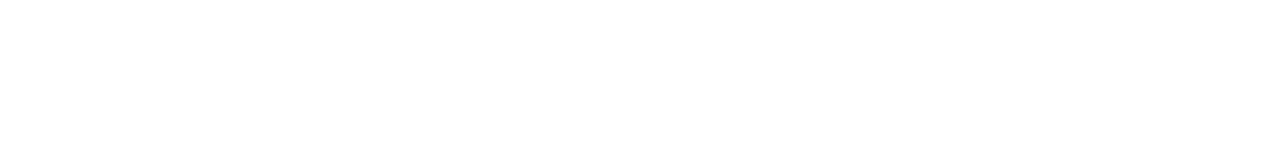
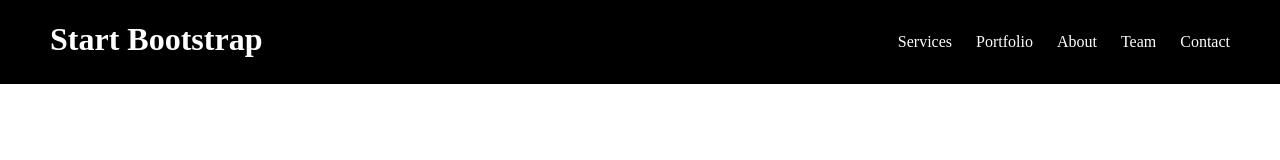
Before and after one commit to andela-ooshodi/staticpages, a plain HTML site: page index.html in a window 1280 px wide. Drawn offline with Linux system fonts and the light colour scheme.

Commit message:
Creating the layout of the navbar

```diff
--- a/css/main.css
+++ b/css/main.css
@@ -0,0 +1,48 @@
+body {
+    position: relative;
+}
+
+/* imitating bootstrap .container clas */
+.container {
+    padding-left: 15px;
+    padding-right: 15px;
+    margin-left: auto;
+    margin-right: auto;
+}
+
+.navbar-inverse {
+    background-color: #000000; /* black */
+    color: #ffffff; /* white */
+}
+
+.navlogo {
+    margin-left: 20px;
+    padding-left: 30px;
+}
+
+.navbar-item {
+    display: inline-block;
+}
+
+.navbar-fixed-top {
+    position: fixed;
+    top: 0px; /* start from the top of the page */
+    left: 0px;
+    right: 0px;
+    /* The 'left' and 'right' properties are to make the fixed position use the full width of it's parent container*/
+}
+
+.navright {
+    float: right; /* float elements to the right of the page */
+}
+
+ul {
+    list-style: none; /* Remove default list styling */
+    margin: 23px 20px;
+    padding-right: 20px;
+}
+
+ul li {
+    display: inline-block; /* make all list items appear in a single line */
+    padding: 10px;
+}
--- a/index.html
+++ b/index.html
@@ -7,6 +7,23 @@
   </head>
 
   <body>
+    <div class="container">
+      <div class="navbar-inverse navbar-fixed-top">
+        <div class="navlogo navbar-item">
+          <h1>Start Bootstrap</h1>
+        </div>
+
+        <ul class="navbar-item navright">
+          <li>Services</li>
+          <li>Portfolio</li>
+          <li>About</li>
+          <li>Team</li>
+          <li>Contact</li>
+        </ul>
+
+      </div>
+      <!-- Navigation bar -->
+    </div>
 
 
     <script src="js/main.js"></script>
```
Lines whose indentation alone changed are shown as unchanged.
